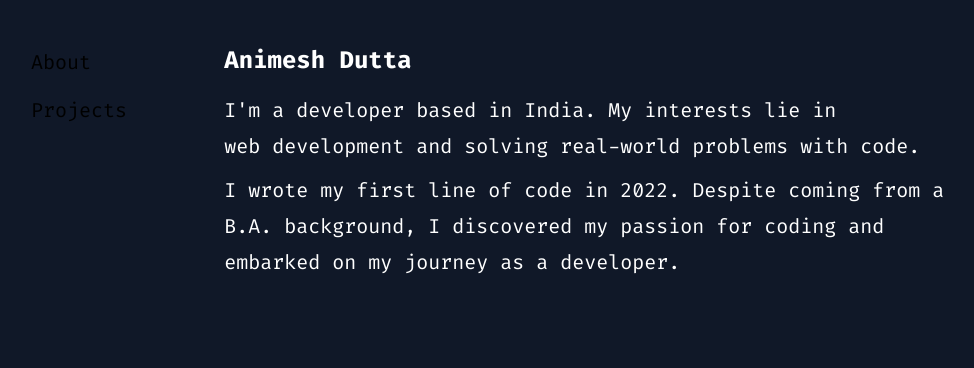
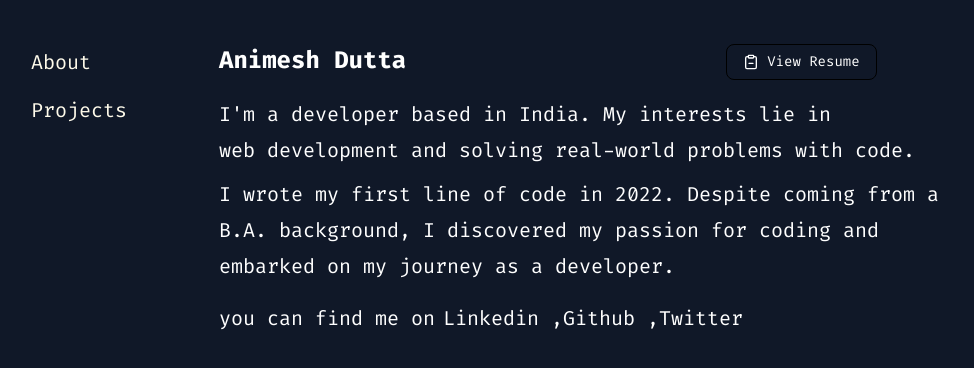
Before and after one commit to animesh65432/myprotfilo, a Next.js app: page / in a window 1280 px wide. Shown: the top 368 px of the page, without its empty margins (13-987 px from the left). Built offline with nearby package versions, Linux system fonts and the light colour scheme.

Commit message:
add resume

```diff
--- a/package.json
+++ b/package.json
@@ -11,6 +11,7 @@
   "dependencies": {
     "@radix-ui/react-dialog": "^1.1.6",
     "@radix-ui/react-slot": "^1.1.2",
+    "axios": "^1.8.1",
     "class-variance-authority": "^0.7.1",
     "clsx": "^2.1.1",
     "lucide-react": "^0.477.0",
--- /dev/null
+++ b/src/app/Projects/page.tsx
@@ -0,0 +1,24 @@
+"use client"
+import React, { useEffect, useState } from 'react'
+import axios from 'axios'
+
+const Project: React.FC = () => {
+    const [Projects, setprojects] = useState([])
+
+    const fecthdata = async () => {
+        try {
+            const data = await axios.get("/api/projects")
+            console.log(data)
+        } catch (error) {
+            console.log(error)
+        }
+    }
+    useEffect(() => {
+        fecthdata()
+    }, [])
+    return (
+        <div>Project </div>
+    )
+}
+
+export default Project
--- /dev/null
+++ b/src/app/api/projects/route.ts
@@ -0,0 +1,15 @@
+import { NextResponse } from "next/server"
+import { Projects } from "@/lib/data"
+
+export const GET = async () => {
+    try {
+        return NextResponse.json(Projects, { status: 200 })
+    } catch (error) {
+        return NextResponse.json({
+            message: "internal server errors"
+        }, {
+            status: 500
+        })
+    }
+
+}
--- /dev/null
+++ b/src/app/api/route.ts
@@ -0,0 +1,21 @@
+import { NextResponse } from "next/server"
+
+
+export const GET = async () => {
+
+    try {
+
+        return NextResponse.json({
+            message: "nextjs api"
+        }, { status: 200 })
+    } catch (error) {
+
+
+        return NextResponse.json({
+            message: "internal server errors"
+        }, {
+            status: 400
+        })
+
+    }
+}
--- a/src/app/layout.tsx
+++ b/src/app/layout.tsx
@@ -29,5 +29,5 @@ export default function RootLayout({
 
 function ColorWrapper({ children }: { children: React.ReactNode }) {
   const { color } = useContext(context);
-  return <div className={color ? "bg-sky-50 h-[100vh] text-black" : "bg-black h-[100vh] text-white"}>{children}</div>;
+  return <div className={color ? "bg-white h-[100vh] text-black" : "bg-black h-[100vh] text-white"}>{children}</div>;
 }
--- a/src/app/page.tsx
+++ b/src/app/page.tsx
@@ -8,7 +8,7 @@ export default function Home() {
   const { color, ontoggole } = useContext(Context);
 
   return (
-    <div className={`grid grid-cols-12 md:p-7 p-3 gap-8 ${color ? "bg-gray-900 text-white" : "bg-white text-black"} min-h-screen transition-colors`}>
+    <div className={`grid grid-cols-12 md:p-7 p-3 ${color ? "bg-gray-900 text-white" : "bg-white text-black"} h-[100vh] transition-colors`}>
       <div className="md:col-span-2 mt-4 ">
         <div className="md:block hidden">
           <Navbar />
--- a/src/components/Me.tsx
+++ b/src/components/Me.tsx
@@ -1,11 +1,26 @@
 "use client"
 import React from 'react'
+import { ClipboardMinus } from "lucide-react"
+import { Button } from "@/components/ui/button"
+
 
 const Me: React.FC = () => {
+
     return (
         <div className='h-[80vh]'>
-            <header className='text-2xl font-bold'>
-                Animesh Dutta
+            <header className=' font-bold flex lg:gap-80 md:gap-48 sm:gap-24 gap-10'>
+                <div className='sm:text-2xl text-xl'>
+                    Animesh Dutta
+                </div>
+                <div>
+                    <a href='https://drive.google.com/file/d/1ElRvbsubkSu-SKbPte57BHP5RZh9AVT9/view'>
+                        <Button variant="ghost" className='rounded-md flex items-center border border-black'>
+                            <span><ClipboardMinus /></span>
+                            <span>View Resume</span>
+                        </Button >
+                    </a>
+
+                </div>
             </header>
             <div className='mt-5 sm:text-xl text-xs flex flex-col gap-2'>
                 <ul>I'm a developer based in India. My interests lie in</ul>
@@ -16,7 +31,20 @@ const Me: React.FC = () => {
                 <ul>B.A. background, I discovered my passion for coding and </ul>
                 <ul> embarked on my journey as a developer.</ul>
             </div>
-        </div>
+
+            <div className='mt-6 sm:text-xl text-xs'>
+                <ul>you can find me on
+
+                    <a href='https://www.linkedin.com/in/animesh-dutta-ba5783273' className='ml-2'>Linkedin ,</a>
+
+                    <a href='https://github.com/animesh65432'>Github ,</a>
+
+                    <a href='https://x.com/animeshdut16137'>Twitter
+                    </a>
+
+                </ul>
+            </div>
+        </div >
     )
 }
 
--- a/src/components/MobileNavbar.tsx
+++ b/src/components/MobileNavbar.tsx
@@ -8,7 +8,7 @@ const MobileNavbar: React.FC = () => {
 
     return (
         <div
-            className={`flex w-[90vw]  justify-around p-2 ${color ? "bg-black text-white" : "bg-white text-black"
+            className={`flex w-[90vw]  justify-around p-2 ${color ? "bg-slate-800 text-white" : "bg-yellow-50 text-black"
                 } h-[8vh] items-center rounded-xl shadow-md transition-all duration-300 `}
         >
             <div
--- a/src/components/Navbar.tsx
+++ b/src/components/Navbar.tsx
@@ -7,10 +7,10 @@ const Navbar: React.FC = () => {
     return (
         <div className={`flex flex-col gap-3  sm:p-0 p-8 `} >
             <div>
-                <Button variant="link" className={color ? "text-black lg:text-xl text-sm" : "text-white sm:text-xl text-sm"}>About</Button>
+                <Button variant="link" className={color ? "text-amber-50 sm:text-xl text-sm" : "text-black sm:text-xl text-sm"}>About</Button>
             </div>
             <div>
-                <Button variant="link" className={color ? "text-black lg:text-xl text-sm" : "text-white sm:text-xl text-sm"}>
+                <Button variant="link" className={color ? "text-amber-50 sm:text-xl text-sm" : "text-black sm:text-xl text-sm"}>
                     Projects
                 </Button>
             </div>
--- /dev/null
+++ b/src/lib/data.ts
@@ -0,0 +1 @@
+export const Projects = []
```
Also changed, not shown: 1 other file (tests, documents, lock files or other folders).
